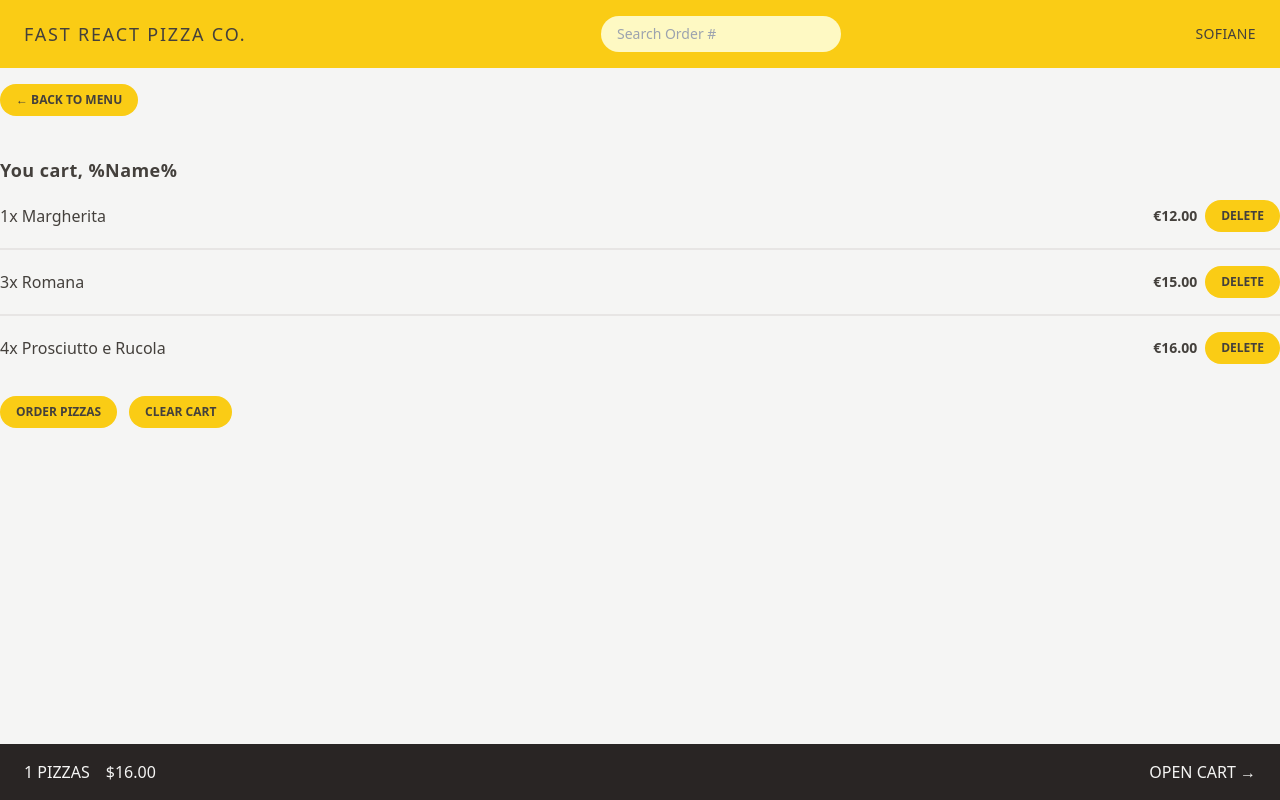
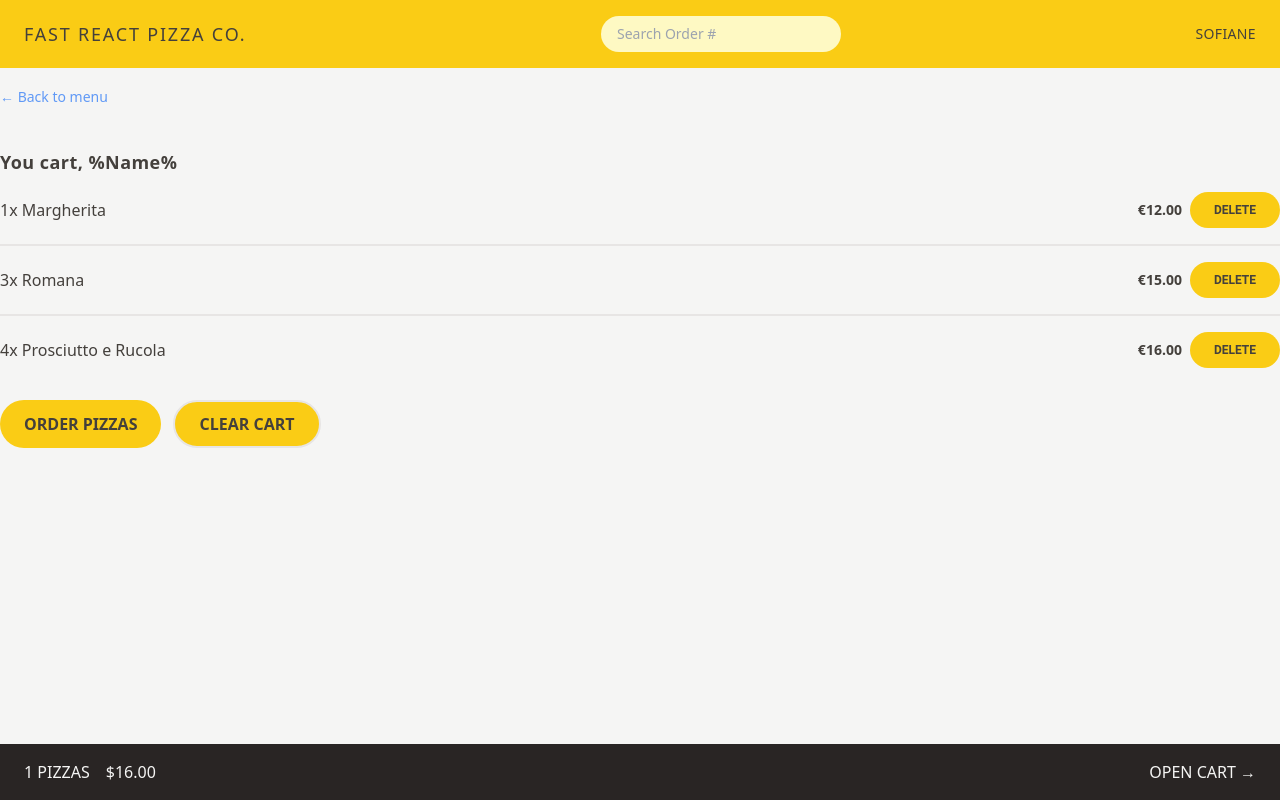
Before and after one commit to sofianeberkane202/fast-delevry-pizza, a React (Vite) app: page /cart in a window 1280 px wide. Built offline with nearby package versions, Linux system fonts and the light colour scheme; a web font is replaced by a local one.

Commit message:
update styling Button by adding multi option props

```diff
--- a/src/ui/Button.jsx
+++ b/src/ui/Button.jsx
@@ -1,15 +1,39 @@
 /* eslint-disable react/react-in-jsx-scope */
 import PropTypes from "prop-types";
-function Button({ children }) {
-  return (
-    <button className="rounded-full bg-yellow-400 px-4 py-2 text-xs font-semibold uppercase text-stone-700 transition-colors duration-300 hover:bg-yellow-500">
-      {children}
-    </button>
-  );
+import { Link } from "react-router-dom";
+function Button({ type, style, to, children }) {
+  const base = `rounded-full bg-yellow-400
+  text-base font-semibold uppercase text-stone-700
+  transition-colors duration-300 hover:bg-yellow-500`;
+
+  const secondaryBase = `rounded-full bg-stone-50 text-stone-400
+  border-2 border-stone-200 px-6 py-2.5
+  hover:bg-stone-200 hover:text-stone-700`;
+
+  const linkBase = "font-mono font-medium text-blue-500/80";
+
+  const buttonStyle = {
+    primary: `${base} px-6 py-3`,
+    small: `${base} ${style}`,
+    link: `${linkBase} ${style}`,
+    secondary: `${base} ${secondaryBase} ${style}`,
+  };
+
+  if (to)
+    return (
+      <Link to={to} className={buttonStyle[type]}>
+        {children}
+      </Link>
+    );
+
+  return <button className={buttonStyle[type]}>{children}</button>;
 }
 
 Button.propTypes = {
   children: PropTypes.string,
+  type: PropTypes.string,
+  style: PropTypes.string,
+  to: PropTypes.string,
 };
 
 export default Button;
```
